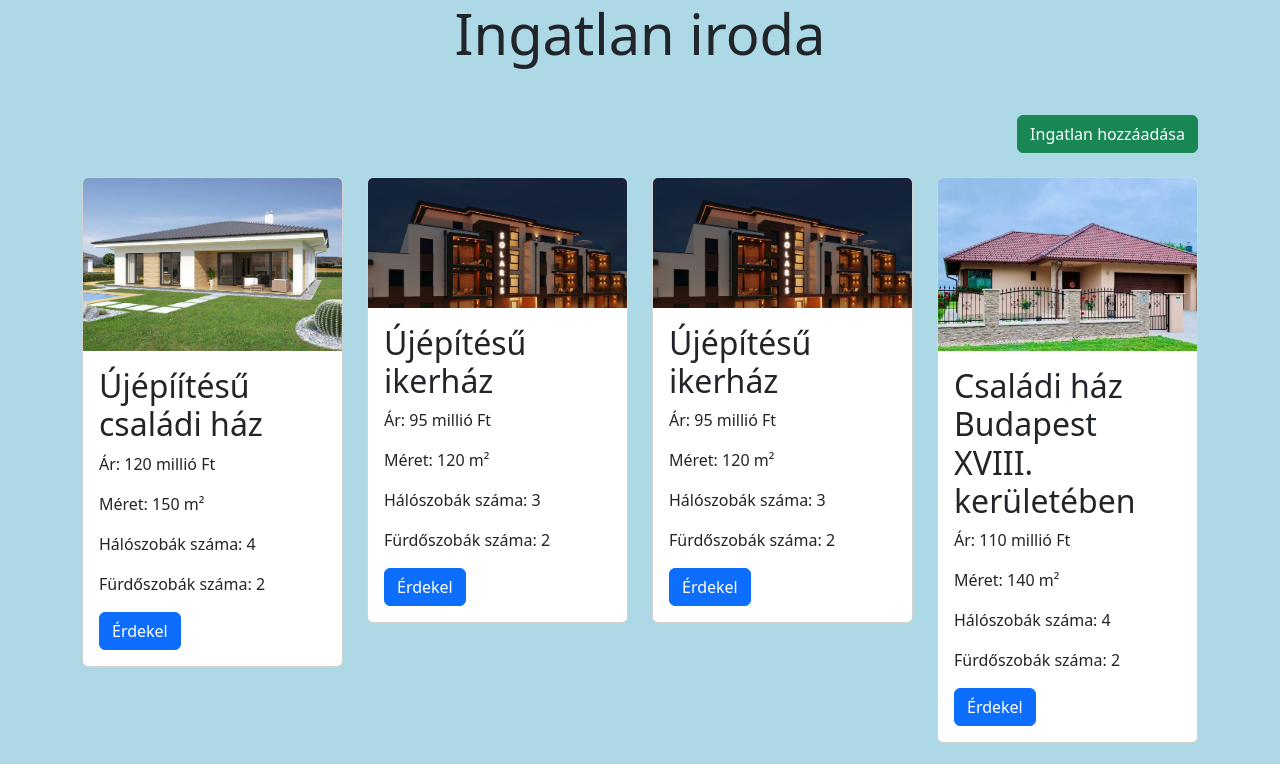
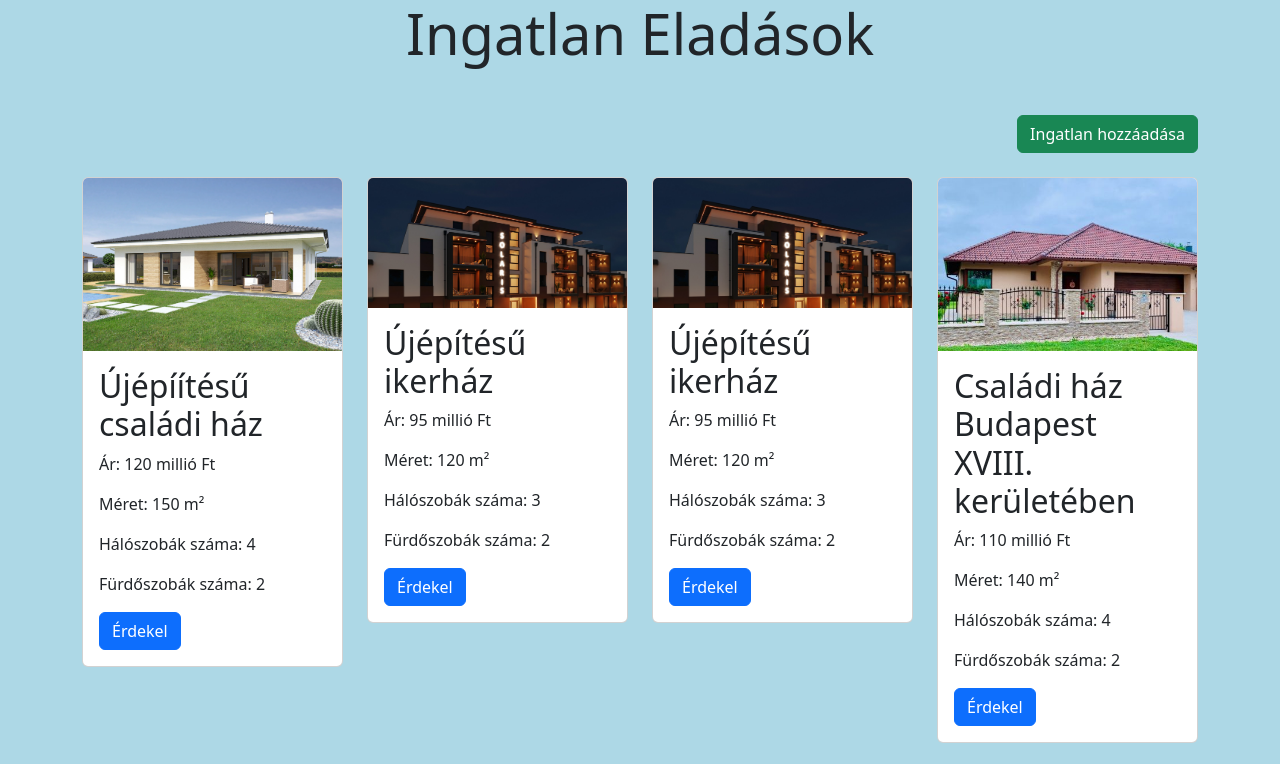
Before and after one commit to Majzii/ingatlan, a plain HTML site: page index.html in a window 1280 px wide. Shown: the top 764 px of the page. Drawn offline with nearby package versions, Linux system fonts and the light colour scheme.

Commit message:
Update index.html

```diff
--- a/index.html
+++ b/index.html
@@ -8,7 +8,7 @@
     <link rel="stylesheet" href="style.css">
 </head>
 <body>
-    <h1>Ingatlan iroda</h1>
+    <h1>Ingatlan Eladások</h1>
     <div class="container mt-5">
       <div id="hoz" class="mb-4 text-end">
         <button class="btn btn-success" data-bs-toggle="modal" data-bs-target="#addPropertyModal">Ingatlan hozzáadása</button>
```
